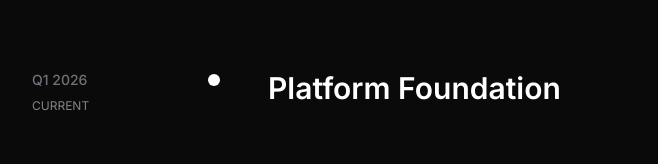
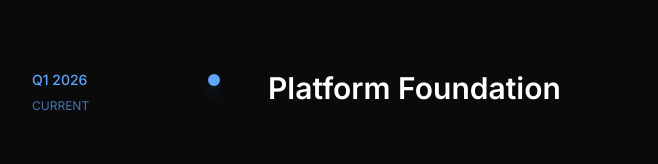
Before and after one commit to krushi5188/frac-website, a Next.js app: page / in a window 1280 px wide. Shown: the part 4210-4374 px from the top of the page, without its empty margins (160-818 px from the left). Built offline with nearby package versions, Linux system fonts and the light colour scheme.

Commit message:
Auto-commit: Agent tool execution

```diff
--- a/src/components/sections/RoadmapSection.tsx
+++ b/src/components/sections/RoadmapSection.tsx
@@ -44,18 +44,18 @@
               <div className="flex items-start gap-6 md:gap-12">
                 {/* Quarter */}
                 <div className="flex-shrink-0 w-24 md:w-32">
-                  <div className="text-sm font-medium text-text-muted">
+                  <div className={`text-sm font-medium ${milestone.current ? 'text-accent-blue' : 'text-text-muted'}`}>
                     {milestone.quarter}
                   </div>
                   {milestone.current && (
-                    <div className="mt-2 text-xs text-white/50">CURRENT</div>
+                    <div className="mt-2 text-xs text-accent-blue/70">CURRENT</div>
                   )}
                 </div>
 
-                {/* Dot */}
+                {/* Dot with blue accent for current */}
                 <div className="flex-shrink-0 mt-1">
                   <div className={`w-3 h-3 rounded-full ${
-                    milestone.current ? 'bg-white' : 'bg-white/20'
+                    milestone.current ? 'bg-accent-blue shadow-lg shadow-accent-blue/50' : 'bg-white/20'
                   }`} />
                 </div>
 
```
